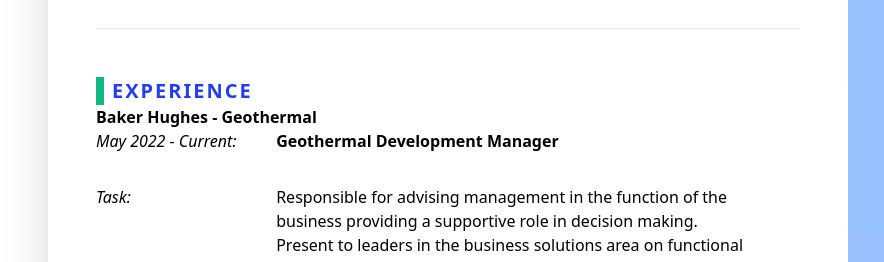
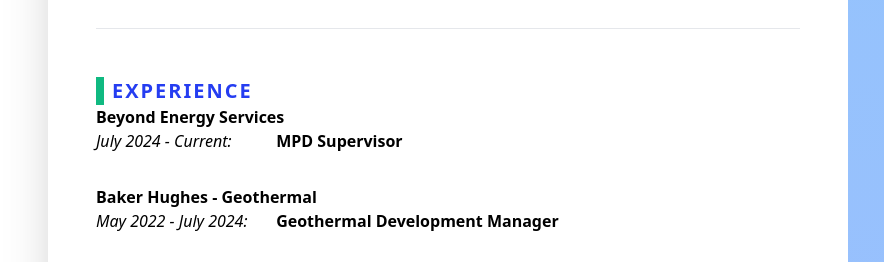
Before and after one commit to daledet/daledet.github.io, a website built with Vite: page index.html in a window 1280 px wide. Shown: the part 416-678 px from the top of the page, 0-884 px from the left. Built offline with nearby package versions, Linux system fonts and the light colour scheme; what @tailwindcss/typography would draw is missing.

Commit message:
Update index.html

```diff
--- a/index.html
+++ b/index.html
@@ -136,11 +136,56 @@
         <div id="experience" class="prose">
           <h2 class="section-headline">Experience</h2>
 
+
+
+
+
+          <div>
+            <h3 class="font-bold">Beyond Energy Services</h3>
+            <section class="mb-6">
+              <div class="lg:inline-block lg:w-3/12 lg:align-top italic mb-2">
+                July 2024 -&nbsp;Current:
+              </div>
+              <div class="lg:inline-block lg:w-8/12 w-full font-semibold">
+                MPD Supervisor
+              </div>
+            </section>
+
+
+            <!-- <section class="mb-6">
+              <div class="lg:inline-block lg:w-3/12 lg:align-top italic mb-2">
+                Task:
+              </div>
+              <div class="lg:inline-block lg:w-8/12 w-full">
+                Responsible for advising management in the function of the business providing a supportive role in
+                decision making. Present to leaders in the business solutions area on
+                functional discipline and business solutions. Work with cross functional teams influencing the small
+                business unit.
+                <br><br>
+                Ensure project implementation, work packages and constraints are accurately integrated into project
+                planning scenarios. Responsible for monitoring progress and producing accurate projections. Ensure other
+                functions have access to accurate current reports, projections and relevant reports are available for
+                the customer.
+                <br><br>
+                Handle communication with colleagues and business leaders about change of policy and implementation.
+                Skilled influencer, able to communicate complex messages to others.
+                <br><br>
+                Lead complex and multidisciplinary projects realizing major changes in the organization.
+              </div>
+
+            </section> -->
+
+
+          </div>
+
+
+
+
           <div>
             <h3 class="font-bold">Baker Hughes - Geothermal</h3>
             <section class="mb-6">
               <div class="lg:inline-block lg:w-3/12 lg:align-top italic mb-2">
-                May 2022 -&nbsp;Current:
+                May 2022 - July&nbsp;2024:
               </div>
               <div class="lg:inline-block lg:w-8/12 w-full font-semibold">
                 Geothermal Development Manager
```
